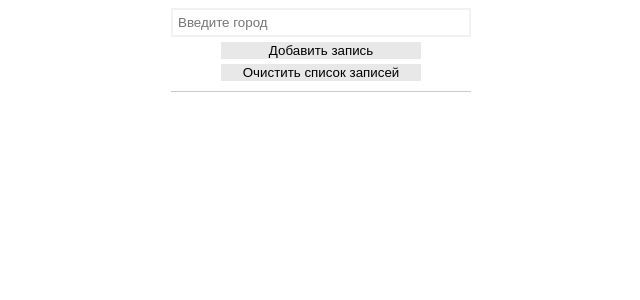
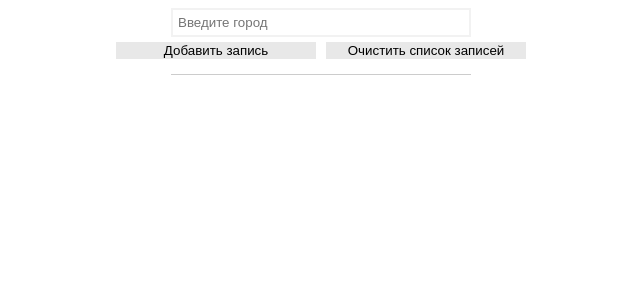
Before and after one commit to D1i/react-learning, a React app: page / in a window 1280 px wide. Shown: the top 300 px of the page, without its empty margins (319-959 px from the left). Built offline with nearby package versions, Linux system fonts and the light colour scheme.

Commit message:
Переделал функции в компоненты

```diff
--- a/src/components/createButtonsAndInputs/InputBar.jsx
+++ b/src/components/createButtonsAndInputs/InputBar.jsx
@@ -1,7 +1,6 @@
 import React from 'react';
 
-import createButtonAdd from '../createButtonsAndInputs/createButtonAdd.jsx';
-import createButtonClear from '../createButtonsAndInputs/createButtonClear.jsx';
+import CreateButtonBar from './createButtonBar.jsx';
 import SearchHints from "../searchHints/CreateSearchHintsElements.jsx"
 import request from "../../services/request-response.js";
 import style from "../../style.css";
@@ -50,8 +49,12 @@ class CreateInputBar extends React.Component {
           value={this.state.inputValue}
           placeholder="Введите город"
         />
-        {createButtonAdd(this.props.addNote, this.state.inputValue, this.clearFiled)}
-        {createButtonClear(this.props.clearNoteList, this.state.closeHintsBar)}
+        <CreateButtonBar
+          addNote={this.props.addNote}
+          inputValue={this.state.inputValue}
+          clearFiled={this.clearFiled}
+          clearNoteList={this.props.clearNoteList}
+        />
         <SearchHints
           hints={this.state.hints}
         />
--- a/src/components/createButtonsAndInputs/createButtonAdd.jsx
+++ /dev/null
@@ -1,15 +0,0 @@
-import React from 'react';
-import style from "../../style.css";
-
-
-function createButtonAdd(methodAddNote, value, clearFiledFunction) {
-  function functionOfAddNote() {
-    methodAddNote(value);
-    clearFiledFunction();
-  }
-  return (
-    <button className={style.buttonControlCityList} onClick={functionOfAddNote}>Добавить запись</button>
-  )
-}
-
-export default createButtonAdd;
--- /dev/null
+++ b/src/components/createButtonsAndInputs/createButtonBar.jsx
@@ -0,0 +1,26 @@
+import React from 'react';
+import style from "../../style.css";
+
+
+function CreateButtonBar(props) {
+  function functionOfAddNote() {
+    props.addNote(props.inputValue);
+    props.clearFiled();
+  }
+  return (
+    <div>
+      <button
+        className={style.buttonControlCityList}
+        onClick={functionOfAddNote}>
+        Добавить запись
+      </button>
+      <button
+        className={style.buttonControlCityList}
+        onClick={props.clearNoteList}>
+        Очистить список записей
+      </button>
+    </div>
+  )
+}
+
+export default CreateButtonBar;
--- a/src/components/createButtonsAndInputs/createButtonClear.jsx
+++ /dev/null
@@ -1,10 +0,0 @@
-import React from 'react';
-import style from "../../style.css";
-
-function createButtonClear(methodClearNoteList) {
-  return (
-    <button className={style.buttonControlCityList} onClick={methodClearNoteList}>Очистить список записей</button>
-  )
-}
-
-export default createButtonClear;
--- a/src/style.css
+++ b/src/style.css
@@ -10,7 +10,7 @@
     background-color: #e8e8e8;
     border: none;
     outline: none;
-    margin-top: 5px;
+    margin: 5px;
 }
 
 .buttonControlCityList:active {
```
Also changed, not shown: 1 other file (tests, documents, lock files or other folders).
